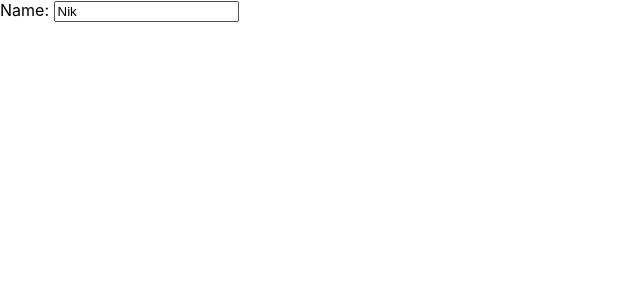
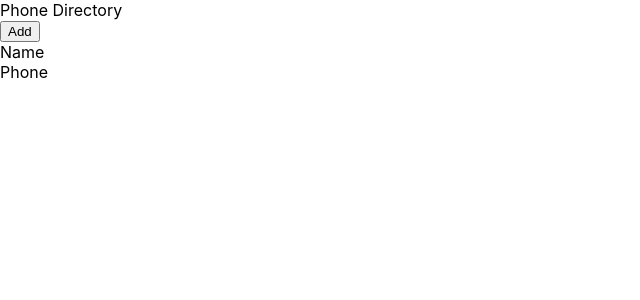
Before and after one commit to tayaln/phone-directory, a React (Create React App) app: page / in a window 1280 px wide. Shown: the top 300 px of the page, without its empty margins (0-640 px from the left). Built offline with nearby package versions, Linux system fonts and the light colour scheme.

Commit message:
Created ‘Header’ Component

```diff
--- a/src/App.js
+++ b/src/App.js
@@ -1,19 +1,20 @@
 import React, { Component } from 'react';
+import Header from "./Header";
+
 class App extends Component {
   render() {
+
     return (
-      <div>
-        {/* <div clasname="header">
-          Phone Directory
-        </div>
+
+        <div>
+          <Header/>
         <button> Add </button>
         <div>
           <span> Name </span><br />
           <span> Phone </span>
-        </div> */}
-        <label htmlFor="name">Name: </label>
-        <input id="name" type="text" placeholder="Type Here" defaultValue="Nik"/>
-      </div>
+        </div>
+        </div>
+
     );
   }
 
--- /dev/null
+++ b/src/Header.js
@@ -0,0 +1,12 @@
+import React from 'react';
+
+const Header = function() {
+    return(
+        <div className="header">
+        Phone Directory
+        </div>
+    )
+
+}
+
+export default Header;
```
